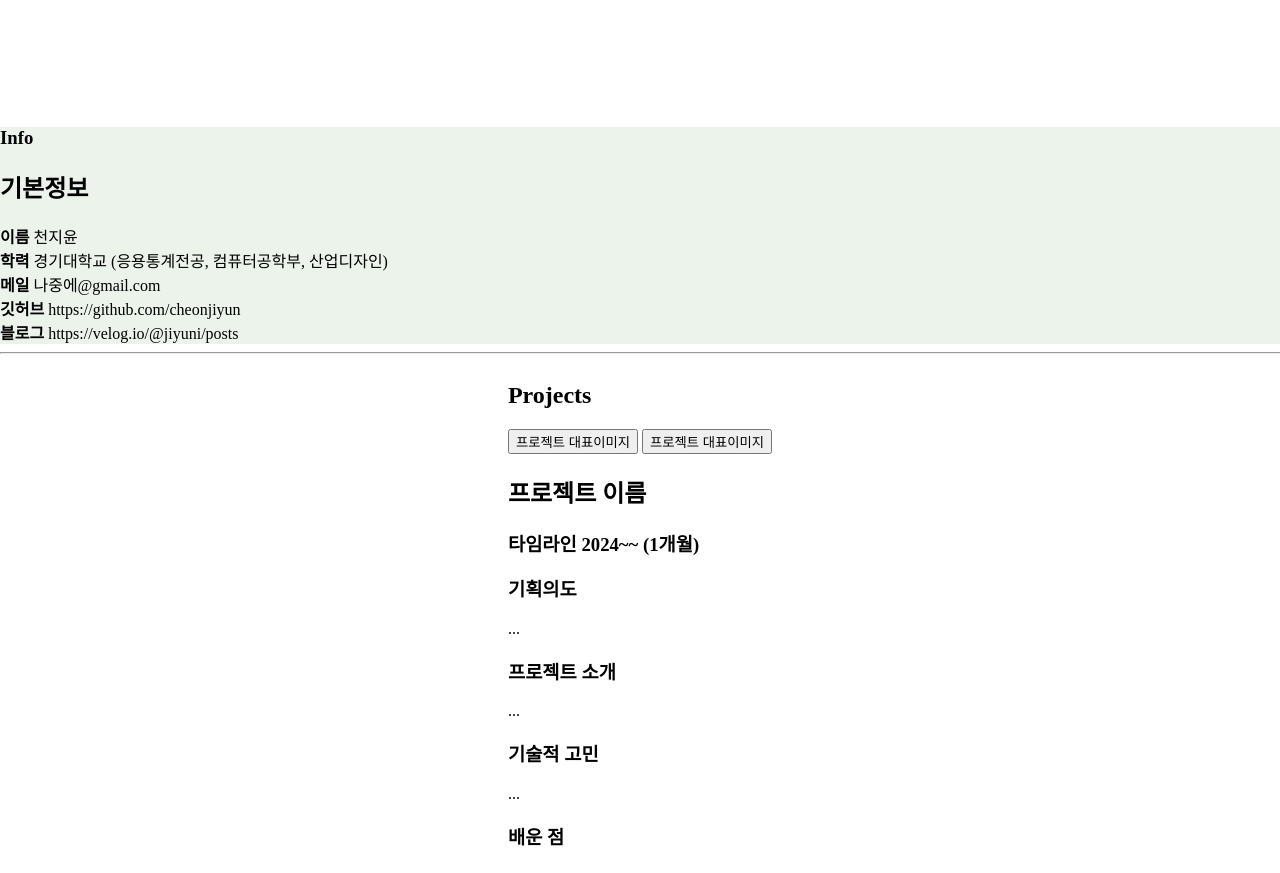
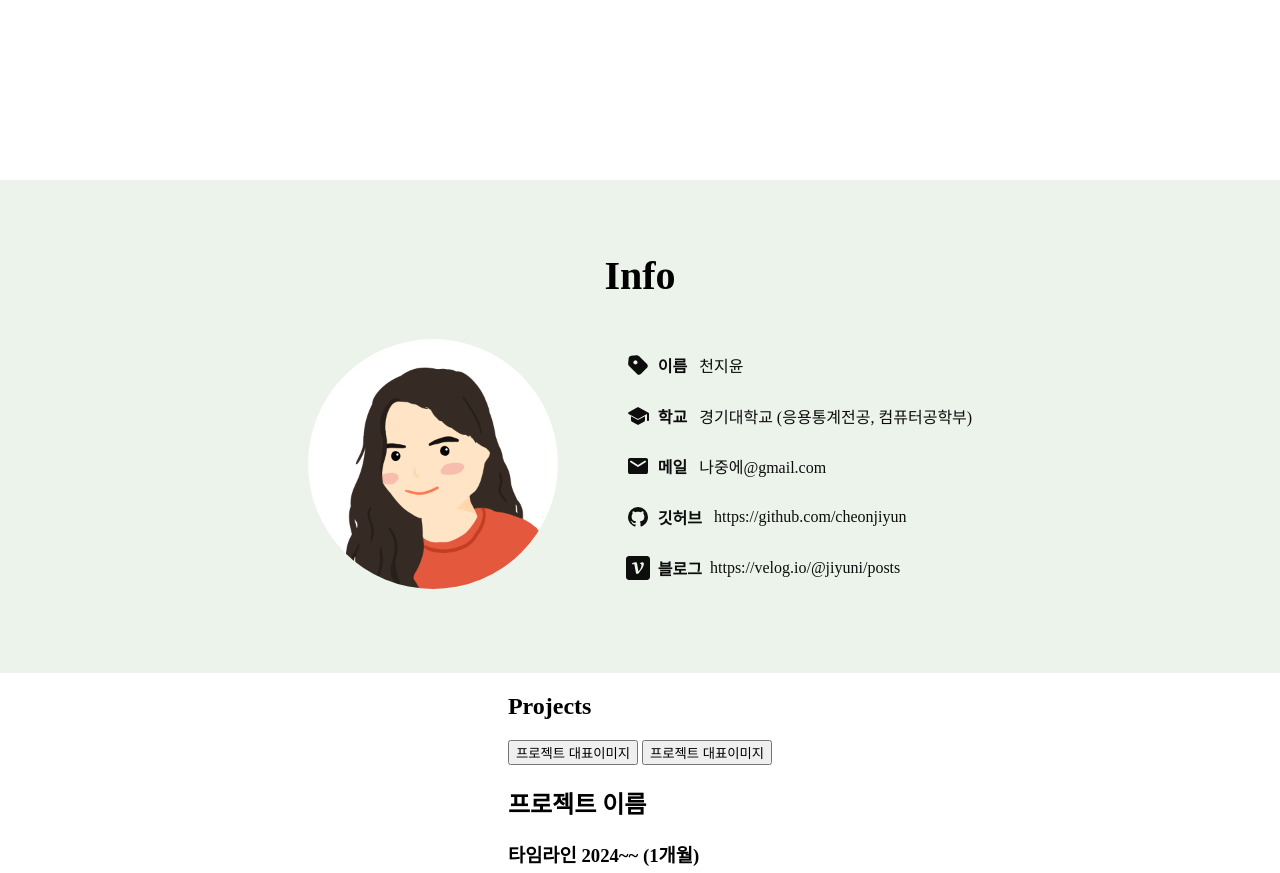
Before and after one commit to cheonjiyun/My-Portfolio, a plain HTML site: page index.html in a window 1280 px wide. Shown: the part 660-1533 px from the top of the page. Drawn offline with Linux system fonts and the light colour scheme; a web font is replaced by a local one.

Commit message:
info 스타일

```diff
--- a/index.html
+++ b/index.html
@@ -42,17 +42,57 @@
       </section>
 
       <section class="myinfo">
-        <h1>Info</h1>
-        <h2>기본정보</h2>
-        <p><b>이름</b> 천지윤</p>
-        <p><b>학력</b> 경기대학교 (응용통계전공, 컴퓨터공학부, 산업디자인)</p>
-        <p><b>메일</b> 나중에@gmail.com</p>
-        <p><b>깃허브</b> https://github.com/cheonjiyun</p>
-        <p><b>블로그</b> https://velog.io/@jiyuni/posts</p>
+        <h1 class="info">Info</h1>
+        <div class="info_contents">
+          <div>
+            <img src="/img/profile.png" alt="프로필사진" class="profile">
+          </div>
+          <div class="info_text">
+            <p>
+              <svg xmlns="http://www.w3.org/2000/svg" width="24" height="24" viewBox="0 0 24 24">
+                <g fill="none" fill-rule="evenodd">
+                  <path
+                    d="M24 0v24H0V0zM12.593 23.258l-.011.002l-.071.035l-.02.004l-.014-.004l-.071-.035c-.01-.004-.019-.001-.024.005l-.004.01l-.017.428l.005.02l.01.013l.104.074l.015.004l.012-.004l.104-.074l.012-.016l.004-.017l-.017-.427c-.002-.01-.009-.017-.017-.018m.265-.113l-.013.002l-.185.093l-.01.01l-.003.011l.018.43l.005.012l.008.007l.201.093c.012.004.023 0 .029-.008l.004-.014l-.034-.614c-.003-.012-.01-.02-.02-.022m-.715.002a.023.023 0 0 0-.027.006l-.006.014l-.034.614c0 .012.007.02.017.024l.015-.002l.201-.093l.01-.008l.004-.011l.017-.43l-.003-.012l-.01-.01z" />
+                  <path fill="currentColor"
+                    d="M10.537 2.164a3 3 0 0 1 2.244.727l.15.14l7.822 7.823a3 3 0 0 1 .135 4.098l-.135.144l-5.657 5.657a3 3 0 0 1-4.098.135l-.144-.135L3.03 12.93a3 3 0 0 1-.878-2.188l.011-.205l.472-5.185a3 3 0 0 1 2.537-2.695l.179-.021zM8.024 8.025a2 2 0 1 0 2.829 2.829a2 2 0 0 0-2.829-2.829" />
+                </g>
+              </svg>
+              <b>이름</b> <span>천지윤</span>
+            </p>
+            <p>
+              <svg xmlns="http://www.w3.org/2000/svg" width="24" height="24" viewBox="0 0 24 24">
+                <path fill="currentColor"
+                  d="M21 16v-5.9l-8.05 4.375q-.45.25-.95.25t-.95-.25l-8.45-4.6q-.275-.15-.388-.375T2.1 9q0-.275.113-.5t.387-.375l8.45-4.6q.225-.125.463-.188T12 3.275q.25 0 .488.063t.462.187l9.525 5.2q.25.125.388.363T23 9.6V16q0 .425-.288.713T22 17q-.425 0-.712-.288T21 16m-9.95 4.475l-5-2.7q-.5-.275-.775-.75T5 16v-3.8l6.05 3.275q.45.25.95.25t.95-.25L19 12.2V16q0 .55-.275 1.025t-.775.75l-5 2.7q-.225.125-.462.188t-.488.062q-.25 0-.488-.062t-.462-.188" />
+              </svg>
+              <b>학교</b> <span>경기대학교 (응용통계전공, 컴퓨터공학부)</span>
+            </p>
+            <p>
+              <svg xmlns="http://www.w3.org/2000/svg" width="24" height="24" viewBox="0 0 24 24">
+                <path fill="currentColor"
+                  d="M4 20q-.825 0-1.412-.587T2 18V6q0-.825.588-1.412T4 4h16q.825 0 1.413.588T22 6v12q0 .825-.587 1.413T20 20zm8-7.175q.125 0 .263-.038t.262-.112L19.6 8.25q.2-.125.3-.312t.1-.413q0-.5-.425-.75T18.7 6.8L12 11L5.3 6.8q-.45-.275-.875-.012T4 7.525q0 .25.1.438t.3.287l7.075 4.425q.125.075.263.113t.262.037" />
+              </svg>
+              <b>메일</b> <span>나중에@gmail.com</span>
+            </p>
+            <p>
+              <svg xmlns="http://www.w3.org/2000/svg" width="24" height="24" viewBox="0 0 24 24">
+                <path fill="currentColor"
+                  d="M12 2A10 10 0 0 0 2 12c0 4.42 2.87 8.17 6.84 9.5c.5.08.66-.23.66-.5v-1.69c-2.77.6-3.36-1.34-3.36-1.34c-.46-1.16-1.11-1.47-1.11-1.47c-.91-.62.07-.6.07-.6c1 .07 1.53 1.03 1.53 1.03c.87 1.52 2.34 1.07 2.91.83c.09-.65.35-1.09.63-1.34c-2.22-.25-4.55-1.11-4.55-4.92c0-1.11.38-2 1.03-2.71c-.1-.25-.45-1.29.1-2.64c0 0 .84-.27 2.75 1.02c.79-.22 1.65-.33 2.5-.33c.85 0 1.71.11 2.5.33c1.91-1.29 2.75-1.02 2.75-1.02c.55 1.35.2 2.39.1 2.64c.65.71 1.03 1.6 1.03 2.71c0 3.82-2.34 4.66-4.57 4.91c.36.31.69.92.69 1.85V21c0 .27.16.59.67.5C19.14 20.16 22 16.42 22 12A10 10 0 0 0 12 2" />
+              </svg>
+              <b>깃허브</b> <a href="https://github.com/cheonjiyun" target="_blank">https://github.com/cheonjiyun</a>
+            </p>
+            <p>
+              <svg xmlns="http://www.w3.org/2000/svg" width="24" height="24" viewBox="0 0 24 24">
+                <path fill="currentColor"
+                  d="M3 0C1.338 0 0 1.338 0 3v18c0 1.662 1.338 3 3 3h18c1.662 0 3-1.338 3-3V3c0-1.662-1.338-3-3-3zm6.883 6.25c.63 0 1.005.3 1.125.9l1.463 8.303c.465-.615.846-1.133 1.146-1.553a14.1 14.1 0 0 0 1.283-2.273c.405-.855.608-1.62.608-2.295c0-.405-.113-.727-.338-.967c-.21-.255-.608-.577-1.193-.967c.6-.765 1.35-1.148 2.25-1.148c.48 0 .878.143 1.193.428c.33.285.494.704.494 1.26c0 .93-.39 2.093-1.17 3.488c-.765 1.38-2.241 3.457-4.431 6.232l-2.227.156l-1.711-9.628h-2.25V7.24c.6-.195 1.305-.406 2.115-.63c.81-.24 1.358-.36 1.643-.36" />
+              </svg>
+              <b>블로그</b><a href="https://velog.io/@jiyuni/posts" target="_blank">https://velog.io/@jiyuni/posts</a>
+            </p>
+          </div>
+        </div>
+
       </section>
     </section>
 
-    <hr>
 
     <section>
       <h1>Projects</h1>
--- a/style.css
+++ b/style.css
@@ -1,4 +1,4 @@
-ul, nav, body, p{
+ul, nav, body, p, div{
   margin: 0;
   padding: 0;
 }
@@ -16,6 +16,13 @@ ul, nav, body, p{
   font-family: 'NPSfontBold';
   src: url('https://cdn.jsdelivr.net/gh/projectnoonnu/noonfonts_2310@1.0/NPSfontBold.woff2') format('woff2');
   font-weight: 700;
+  font-style: normal;
+}
+
+@font-face {
+  font-family: 'SUIT-Regular';
+  src: url('https://cdn.jsdelivr.net/gh/projectnoonnu/noonfonts_suit@1.0/SUIT-Regular.woff2') format('woff2');
+  font-weight: normal;
   font-style: normal;
 }
 
@@ -100,6 +107,8 @@ header li{
   .header_menu li{
     display: none;
   }
+
+
 }
 
 
@@ -139,21 +148,73 @@ main{
 .frontdeveloper{
   text-align: center;
   font-family: YClover-Bold;
-  font-size: 5rem;
+  font-size: 5em;
 }
 
 .jiyun{
-  padding: 1.5rem;
+  padding: 1.5em;
   text-align: center;
   font-family: NPSfontBold;
-  font-size: 2.5rem;
+  font-size: 2.5em;
+}
+
+@media screen and (max-width: 450px) {
+  .intro{
+    font-size: 8px;
+  }
+
 }
 
 .myinfo{
   width: 100vw;
   background-color: rgb(235, 243, 235);
+  padding: 2rem 0 5rem 0;
 }
 
-hr{
-  width: 100vw;
+.info{
+  text-align: center;
+  font-size: 2.5rem;
+  font-family: YClover-Bold;
 }
+
+.info_contents{
+  display: flex;
+  flex-direction: row;
+  justify-content: center;
+}
+
+.info_text{
+  display: flex;
+  flex-direction: column;
+  justify-content: space-around;
+  font-family: SUIT-Regular;
+  margin-left: 4rem;
+  color: rgb(14, 13, 13);
+}
+
+.info_text *{
+  vertical-align: middle;
+}
+
+.info_text svg{
+  margin: 0 4px;
+}
+
+.info_text b{
+  margin-right: 8px;
+}
+
+.info_text a{
+  color: inherit;
+  text-decoration: none;
+}
+
+.info_text a:hover{
+  color: rgb(247, 32, 32);
+}
+
+.profile{
+  width: 250px;
+  height: 250px;
+  border-radius: 100%;
+}
```
Also changed, not shown: img/profile.png (added).
